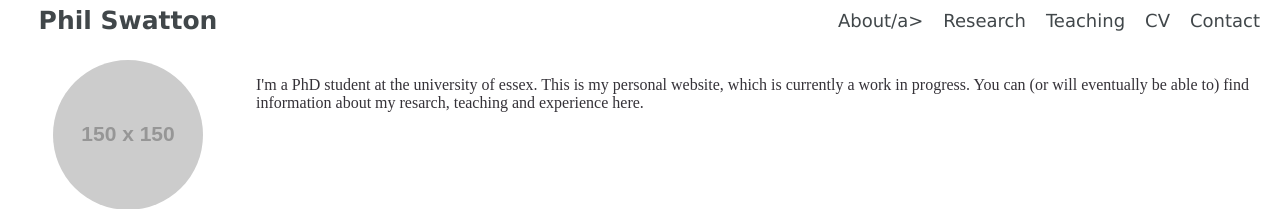
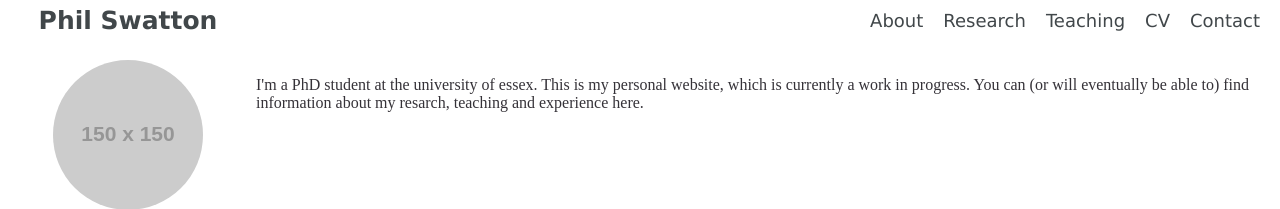
Before and after one commit to philswatton/philswatton.github.io, a Jekyll site: the page built from index.html, in a window 1280 px wide. Shown: the top 209 px of the page. Built offline with Jekyll 4.4.1, drawn with Linux system fonts in a browser that asks for light colours.

Commit message:
Inputted missing '<'

```diff
--- a/_layouts/default.html
+++ b/_layouts/default.html
@@ -15,7 +15,7 @@
 					<a href="/" class="home">Phil Swatton</a>
 				</div>
 				<div class="menu" id="menu">
-					<a href="/about">About/a>
+					<a href="/about">About</a>
 					<a href="/research">Research</a>
 					<a href="/teaching">Teaching</a>
 					<a href="/cv">CV</a><a href="/contact">Contact</a>
```
